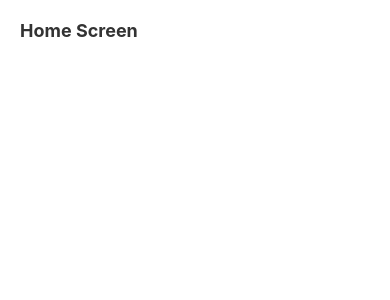
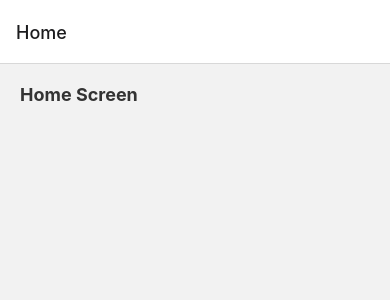
Before and after one commit to ilci66/react-native-game-review, a React Native app: screen /Home in a window 390 px wide. Shown: the top 300 px of the page. Built offline with nearby package versions, Linux system fonts and the light colour scheme.

Commit message:
working on navigation

```diff
--- a/App.js
+++ b/App.js
@@ -2,6 +2,9 @@ import React, { useState } from 'react';
 import Home from './screens/home';
 import * as Font from 'expo-font';
 import AppLoading from 'expo-app-loading';
+import { NavigationContainer } from '@react-navigation/native';
+import Navigator from './routes/homeStack'
+
 
 const getFonts = () => Font.loadAsync({
   'nunito-regular': require('./assets/fonts/Nunito-Regular.ttf'),
@@ -13,7 +16,12 @@ export default function App() {
   // return(<Home />)
   if (fontsLoaded) {
     return (
-      <Home />
+      <NavigationContainer>
+
+        <Navigator />
+      </NavigationContainer>
+      // <Navigator />
+      // <Home />
     );
   }
   // return (<Home />)
--- a/package.json
+++ b/package.json
@@ -10,7 +10,10 @@
     "eject": "expo eject"
   },
   "dependencies": {
+    "@react-navigation/bottom-tabs": "^6.0.9",
+    "@react-navigation/drawer": "^6.1.8",
     "@react-navigation/native": "^6.0.6",
+    "@react-navigation/stack": "^6.0.11",
     "expo": "~43.0.2",
     "expo-app-loading": "^1.2.1",
     "expo-status-bar": "~1.1.0",
@@ -19,7 +22,8 @@
     "react-native": "0.64.3",
     "react-native-safe-area-context": "^3.3.2",
     "react-native-screens": "^3.9.0",
-    "react-native-web": "0.17.1"
+    "react-native-web": "0.17.1",
+    "react-navigation-stack": "^2.10.4"
   },
   "devDependencies": {
     "@babel/core": "^7.12.9"
--- /dev/null
+++ b/routes/homeStack.js
@@ -0,0 +1,23 @@
+// import { createStackNavigator } from 'react-navigation-stack';
+// import { createAppContainer } from '@react-navigation/native'
+import Home from '../screens/home';
+import About from '../screens/about';
+import ReviewDetails from '../screens/reviewDetails';
+import { createStackNavigator } from '@react-navigation/stack';
+import { NavigationContainer } from '@react-navigation/native';
+
+const Stack = createStackNavigator();
+
+function MyStack() {
+  return (
+    // <NavigationContainer>
+      <Stack.Navigator>
+        <Stack.Screen name="Home" component={Home} />
+        <Stack.Screen name="About" component={About} />
+        <Stack.Screen name="ReviewDetails" component={ReviewDetails} />
+      </Stack.Navigator>
+    // </NavigationContainer>
+  );
+}
+
+export default MyStack;
```
Also changed, not shown: 1 other file (tests, documents, lock files or other folders).
